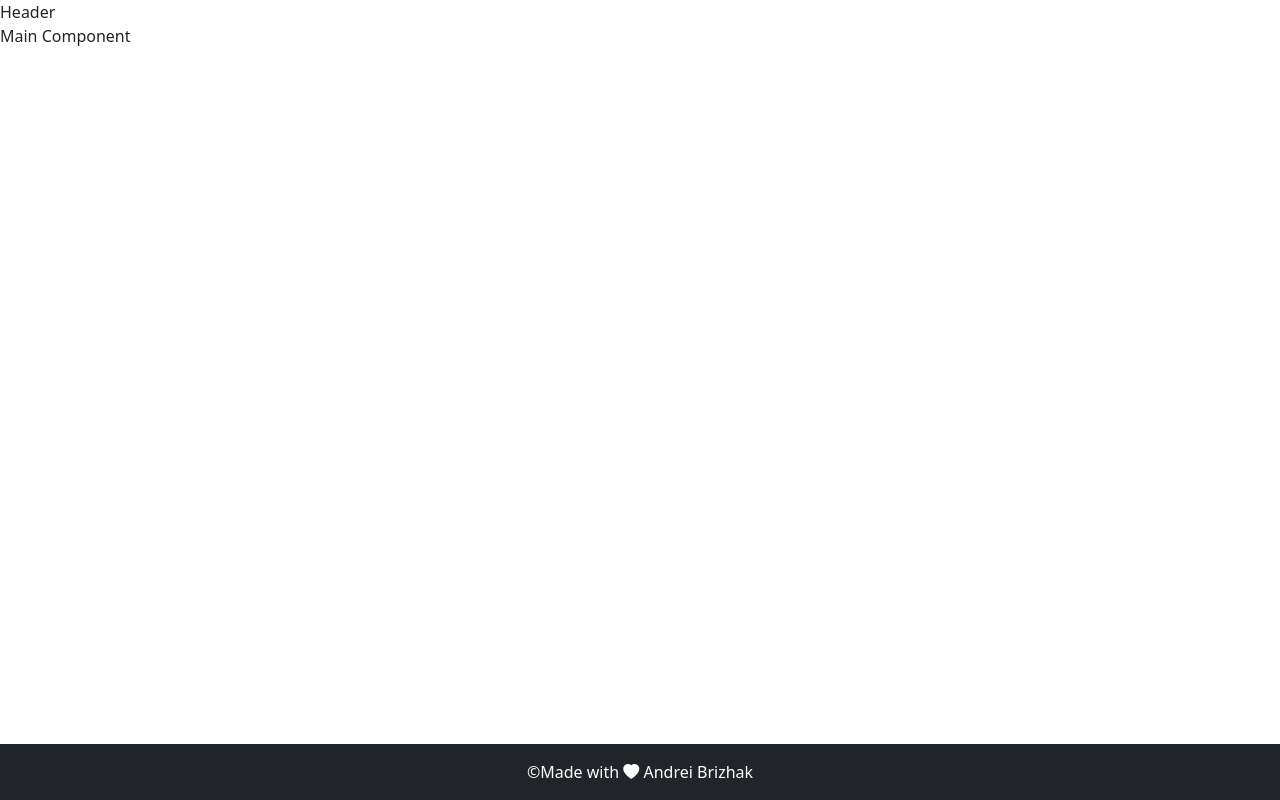
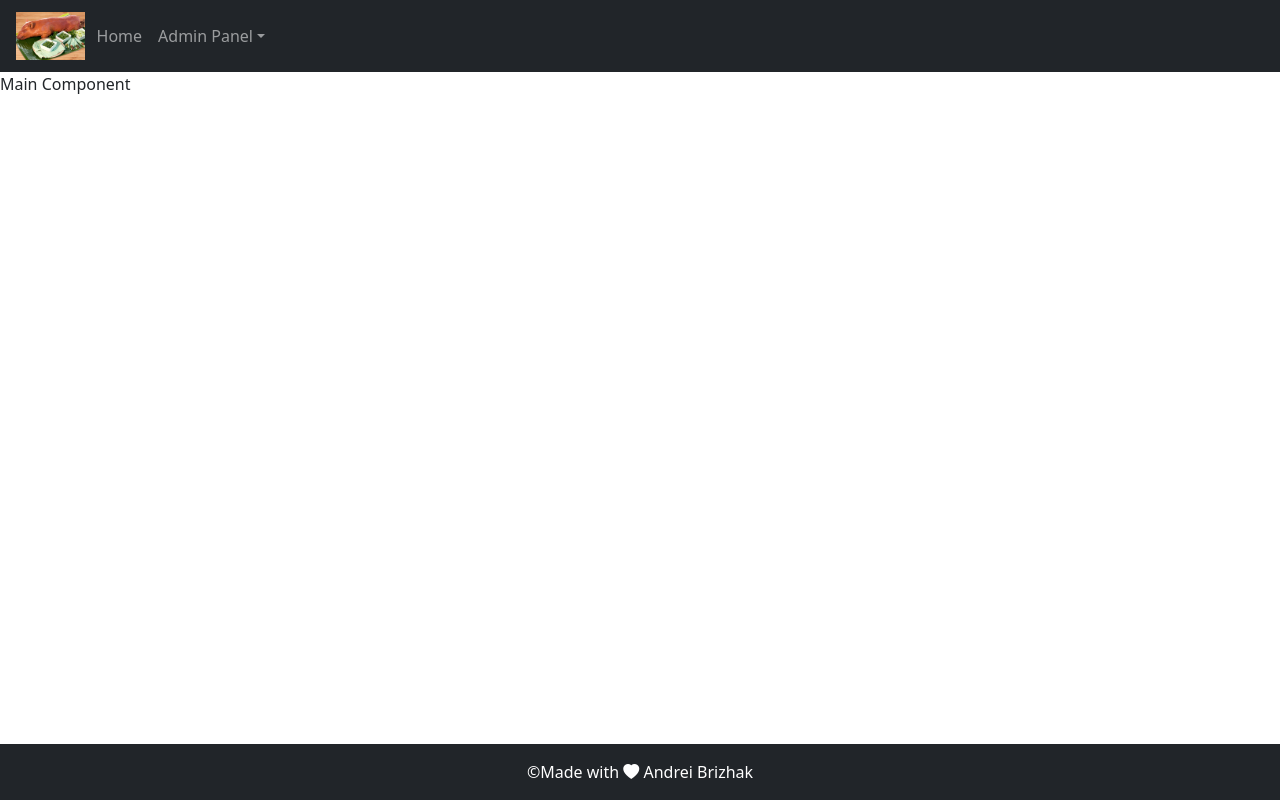
Before and after one commit to AndyBrizhak/royalerest, a React (Create React App) app: page / in a window 1280 px wide. Built offline with nearby package versions, Linux system fonts and the light colour scheme.

Commit message:
Header UI

```diff
--- a/src/Components/Layout/Header.tsx
+++ b/src/Components/Layout/Header.tsx
@@ -1,8 +1,32 @@
 import React from 'react'
-
+let logo = require("../../Assets/Images/crispchon-cover-menu-1.png");
 function Header() {
   return (
-    <div>Header</div>
+    <div><nav className="navbar navbar-expand-lg bg-dark navbar-dark">
+    <div className="container-fluid">
+     <img src={logo} style={{height: "48px"}} className="m-1"/>
+      <button className="navbar-toggler" type="button" data-bs-toggle="collapse" data-bs-target="#navbarSupportedContent" aria-controls="navbarSupportedContent" aria-expanded="false" aria-label="Toggle navigation">
+        <span className="navbar-toggler-icon"></span>
+      </button>
+      <div className="collapse navbar-collapse" id="navbarSupportedContent">
+        <ul className="navbar-nav me-auto mb-2 mb-lg-0">
+          <li className="nav-item">
+            <a className="nav-link" aria-current="page" href="#">Home</a>
+          </li>
+          <li className="nav-item dropdown">
+            <a className="nav-link dropdown-toggle" href="#" role="button" data-bs-toggle="dropdown" aria-expanded="false">
+              Admin Panel
+            </a>
+            <ul className="dropdown-menu">
+              <li><a className="dropdown-item" href="#">Action</a></li>
+              <li><a className="dropdown-item" href="#">Another action</a></li>
+              <li><a className="dropdown-item" href="#">Something else here</a></li>
+            </ul>
+          </li>
+        </ul>
+      </div>
+    </div>
+  </nav></div>
   )
 }
 
--- a/src/Container/App.tsx
+++ b/src/Container/App.tsx
@@ -1,8 +1,5 @@
 import React from 'react';
 import { Footer, Header } from "../Components/Layout";
-import "bootstrap/dist/css/bootstrap.css";
-import  "bootstrap/dist/js/bootstrap.js";
-import  "bootstrap-icons/font/bootstrap-icons.css";
 
 function App() {
   return (
```
